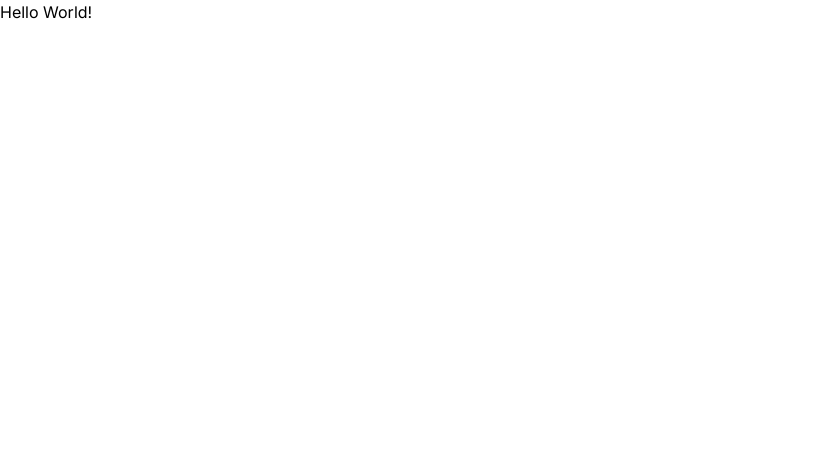
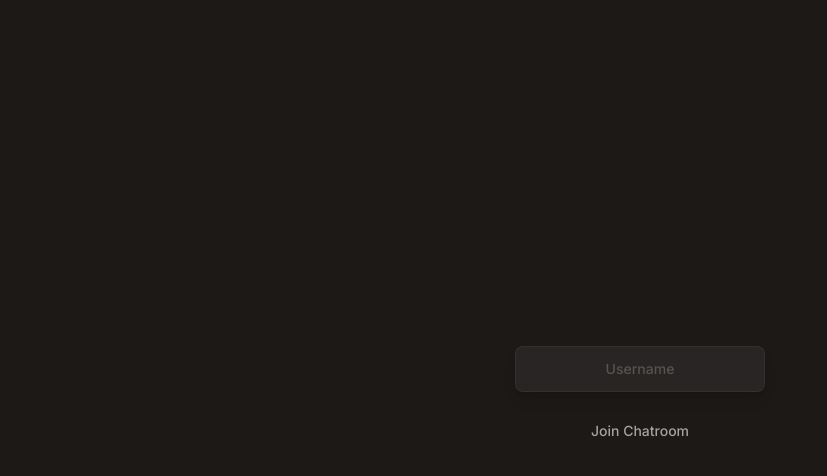
Before and after one commit to Kosmos-Community/chat-frontend, a Next.js app: page / in a window 1280 px wide. Shown: the top 476 px of the page, without its empty margins (0-827 px from the left). Built offline with nearby package versions, Linux system fonts and the light colour scheme.

Commit message:
Add next middleware

```diff
--- a/package.json
+++ b/package.json
@@ -16,7 +16,8 @@
     "framer-motion": "^10.16.4",
     "next": "^13.5.6",
     "react": "^18.2.0",
-    "react-dom": "^18.2.0"
+    "react-dom": "^18.2.0",
+    "socket.io-client": "^4.7.2"
   },
   "devDependencies": {
     "@types/node": "^20.8.7",
--- a/src/app/layout.tsx
+++ b/src/app/layout.tsx
@@ -18,7 +18,7 @@ export default function RootLayout({
 }) {
   return (
     <html lang="en" className={inter.className}>
-      <body>{children}</body>
+      <body className="text-white min-h-screen bg-stone-900">{children}</body>
     </html>
   );
 }
--- a/src/app/page.tsx
+++ b/src/app/page.tsx
@@ -1,3 +1,56 @@
+"use client";
+
+import { useRouter } from "next/navigation";
+import { FormEventHandler, cache, useEffect, useState } from "react";
+
 export default function Root() {
-  return <p>Hello World!</p>;
+  const [username, setUsername] = useState<string>("");
+  const [isLocked, setIsLocked] = useState<boolean>(false);
+
+  const router = useRouter();
+
+  const handleUserLogin: FormEventHandler<HTMLFormElement> = async (event) => {
+    event.preventDefault();
+
+    if (!username) return;
+
+    try {
+      setIsLocked(true);
+
+      // Save the username to the cookies so it can be used to re-login after
+      document.cookie = `username=${username}`;
+
+      router.replace("/chat");
+    } catch (error) {
+      // If something went wrong, clean the username input to let the user try again
+      setUsername("");
+    } finally {
+      setIsLocked(false);
+    }
+  };
+
+  return (
+    <main className="h-screen flex justify-center items-center">
+      <form onSubmit={handleUserLogin} className="w-full max-w-[250px]">
+        <fieldset
+          disabled={isLocked}
+          className="text-sm font-medium w-full flex flex-col gap-4"
+        >
+          <input
+            type="text"
+            className="text-center w-full py-3 bg-stone-800 border border-white/[5%] rounded-lg outline-none shadow-lg placeholder:text-stone-600 focus:border-white/25 transition"
+            placeholder="Username"
+            value={username}
+            onChange={(event) => setUsername(event.target.value)}
+          />
+          <button
+            type="submit"
+            className=" text-stone-400 py-3 w-full rounded-lg border border-transparent outline-none hover:text-stone-200 focus:text-stone-200 focus:border-white/25 transition"
+          >
+            Join Chatroom
+          </button>
+        </fieldset>
+      </form>
+    </main>
+  );
 }
--- /dev/null
+++ b/src/middleware.ts
@@ -0,0 +1,16 @@
+import { NextResponse } from "next/server";
+import type { NextRequest } from "next/server";
+
+export function middleware(request: NextRequest) {
+  const username = request.cookies.get("username");
+
+  if (username) {
+    return NextResponse.redirect(new URL("/chat", request.url));
+  }
+
+  return;
+}
+
+export const config = {
+  matcher: "/:path*",
+};
--- /dev/null
+++ b/src/socket.ts
@@ -0,0 +1,7 @@
+import { io } from "socket.io-client";
+
+// "undefined" means the URL will be computed from the `window.location` object
+const URL =
+  process.env.NODE_ENV === "production" ? undefined : "http://localhost:4000";
+
+export const socket = io(URL);
```
Also changed, not shown: 1 other file (tests, documents, lock files or other folders).
